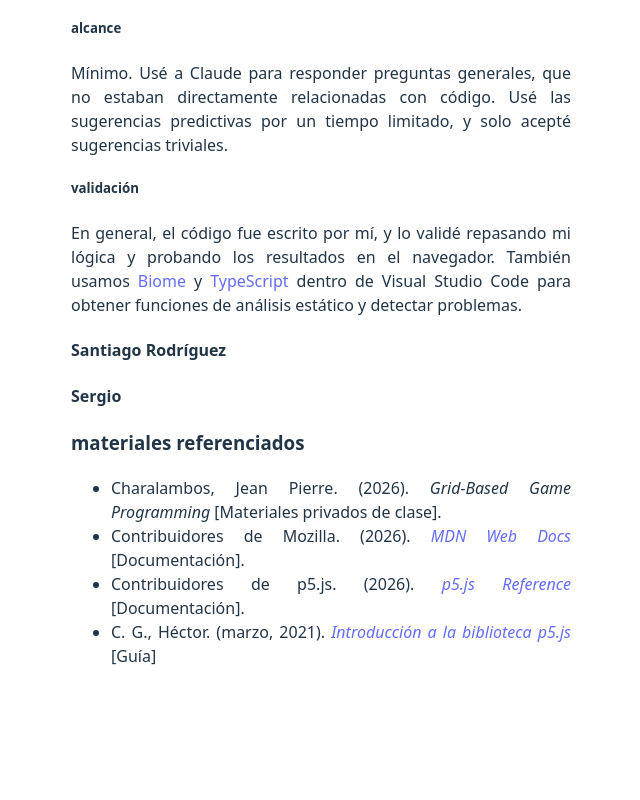
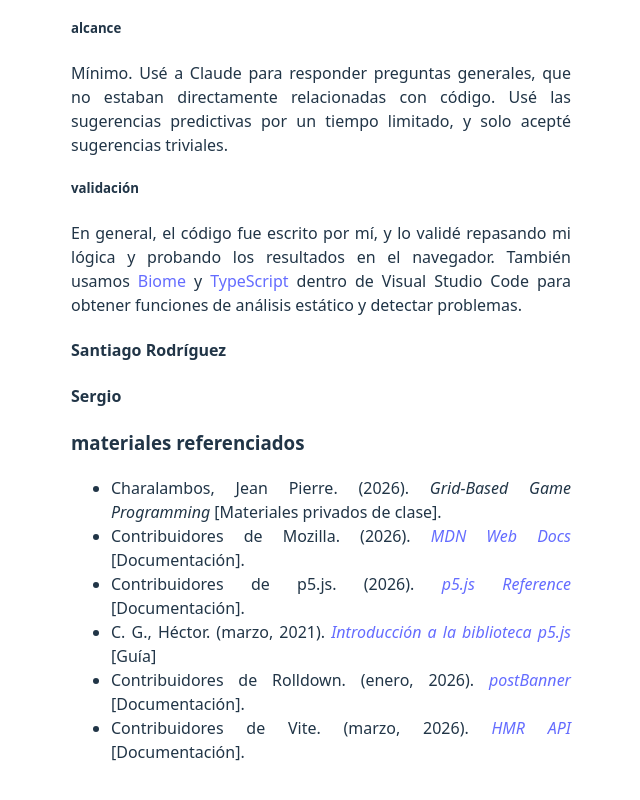
Before and after one commit to dontwanttothink/2016375, a website built with Vite: page proyectos/1/reporte.html in a window 1280 px wide. Shown: the part 6830-7630 px from the top of the page, without its empty margins (319-959 px from the left). Before the commit the page ends 7546 px from the top, so only its background shows below. Built offline with nearby package versions, Linux system fonts and the light colour scheme.

Commit message:
Agregar más fuentes que usé

```diff
--- a/proyectos/1/reporte.html
+++ b/proyectos/1/reporte.html
@@ -477,6 +477,20 @@
 						>
 						[Guía]
 					</li>
+					<li>
+						Contribuidores de Rolldown. (enero, 2026).
+						<cite>
+							<a href="https://rolldown.rs/reference/OutputOptions.postBanner"
+								>postBanner</a
+							>
+						</cite>
+						[Documentación].
+					</li>
+					<li>
+						Contribuidores de Vite. (marzo, 2026).
+						<cite> <a href="https://vite.dev/guide/api-hmr">HMR API</a> </cite>
+						[Documentación].
+					</li>
 				</ul>
 			</article>
 		</main>
```
